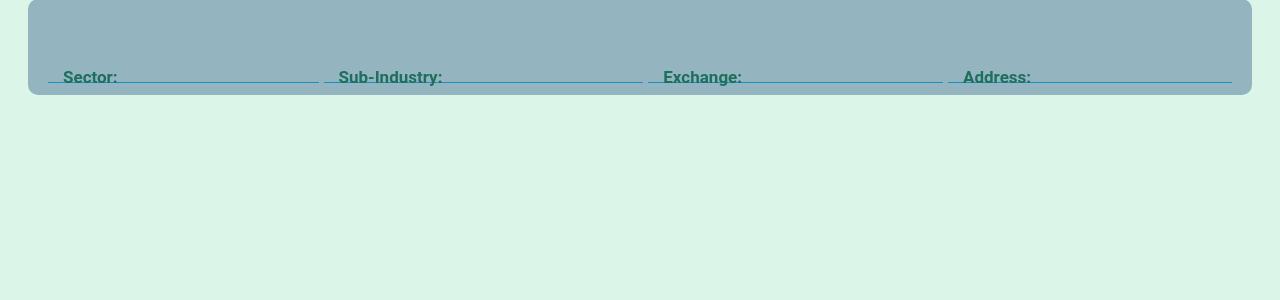
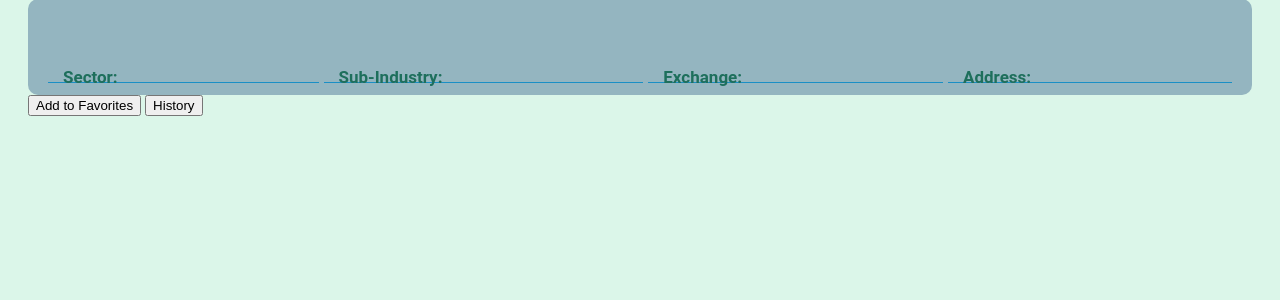
Before and after one commit to BraedonTaylor/COMP-3512Asg2, a PHP site: page /single-company.php in a window 1280 px wide. Shown: the part 500-800 px from the top of the page. Run offline with PHP 8.4, Linux system fonts and the light colour scheme; tables that the repository leaves empty or names only in its code hold one stand-in row (values such as "Sample post").

Commit message:
add to favorites table in database function created

```diff
--- a/assign_2.classes.inc.php
+++ b/assign_2.classes.inc.php
@@ -31,6 +31,11 @@ class DatabaseHelper {
             if (!$statement) throw new PDOException;
         }
         return $statement;
+    }
+    public static function execQuery($connection, $sql){
+            $connection->beginTransaction();
+            $connection->exec($sql);
+            $connection->commit();
     }
 }
 class UserDB {
@@ -92,4 +97,8 @@ class FavoritesDB {
         $statement = DatabaseHelper::runQuery($this->pdo, $sql, array($id, $symbol));
         return $statement;
     }
+    public function addFavorite($userID, $symbol){
+        $sql = "INSERT INTO favorites (userid, symbol) VALUES ($userID,'".$symbol."')";
+        DatabaseHelper::execQuery($this->pdo, $sql);
+    }
 }
--- a/single-company.php
+++ b/single-company.php
@@ -3,14 +3,30 @@ require_once ("assign_2.classes.inc.php");
 require_once ("profile.inc.php");
 session_start();
 try{
-//    setting up connection to database and retrieving data for user favorites if exists
+//    setting up connection to database and retrieving data for company identified in query string
     $conn = DatabaseHelper::createConnection(array(DBCONNSTRING, DBUSER, DBPASS));
     $favoritesGateway = new FavoritesDB($conn);
     $companyGateway = new CompanyDB($conn);
+    //these two if statements are just for ease of programming. can alter/remove if needed
     if (isset($_GET["symbol"])){
         $symbol = $_GET["symbol"];
     } else {
         $symbol = "A";
+    }
+    if (isset($_SESSION["userid"])){
+        $user = $_SESSION["userid"];
+    } else {
+        $user = 5;
+    }
+    if ($_POST) {//checking to see if server request was via POST
+    if(isset($_POST["addFav"])){
+        unset($_POST["addFav"]);
+        $favoritesGateway->addFavorite($user, $symbol);
+        header("Location: Profile.php");//placeholder for favorites.php, used for testing
+    } elseif(isset($_POST["history"])){
+        unset($_POST["history"]);
+        header("Location: history.php?symbol=$symbol");
+    }
     }
     $company = $companyGateway->getOneForSymbol($symbol);
 }catch (Exception $e) {
@@ -53,6 +69,10 @@ try{
             <span><strong>Exchange: </strong><?= $company["exchange"]?></span>
             <span><strong>Address: </strong><?= $company["address"]?></span>
         </div>
+        <form method="post" id="company-btns">
+            <button class="button" id="addFav" name="addFav" value="addFav" type="submit">Add to Favorites</button>
+            <button class="button" id="history" name="history" value="History" type="submit">History</button>
+        </form>
     </main>
     </body>
 </html>
```
